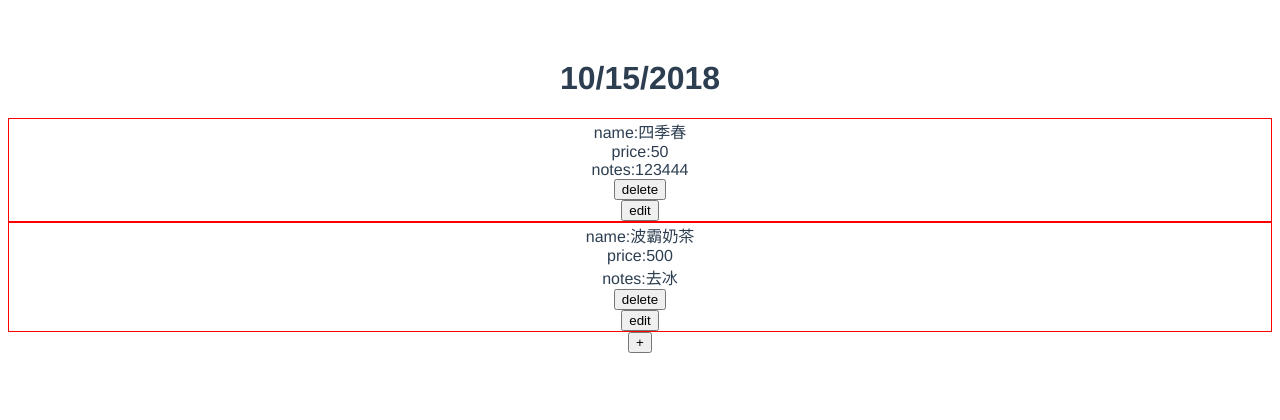
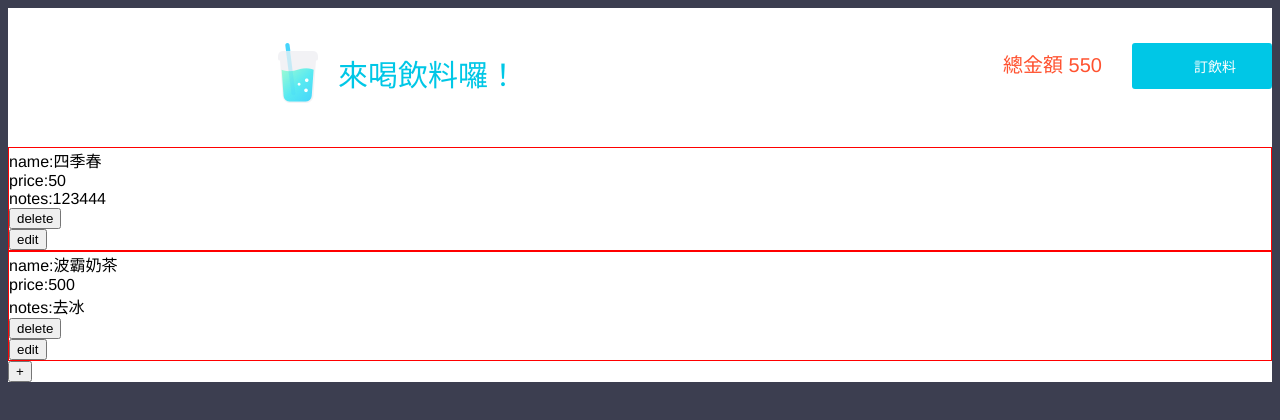
Before and after one commit to owlran/drinkOrdering, a Vue app: page / in a window 1280 px wide. Shown: the top 420 px of the page. Built offline with nearby package versions, Linux system fonts and the light colour scheme.

Commit message:
refactor(app): add computed totalAmount and header

```diff
--- a/src/App.vue
+++ b/src/App.vue
@@ -1,6 +1,6 @@
 <template lang='pug'>
   #app
-    h1 {{ currentDate }}
+    Header(:totalAmount="totalAmount")
     OrderList(:orders="orders" @deleteOrder="deleteOrderByIndex")
     AddOrder(@submitOrder="submitOrder")
 </template>
@@ -8,6 +8,7 @@
 <script>
 import OrderList from '@/components/OrderList.vue';
 import AddOrder from '@/components/AddOrder.vue';
+import Header from '@/components/Header.vue';
 
 export default {
   name: 'app',
@@ -28,10 +29,14 @@ export default {
   components: {
     OrderList,
     AddOrder,
+    Header,
   },
   computed: {
-    currentDate() {
-      return new Date().toLocaleDateString();
+    totalAmount() {
+      return this.orders.reduce((total, current) => {
+        total += current.price; // eslint-disable-line no-param-reassign
+        return total;
+      }, 0);
     },
   },
   methods: {
@@ -46,12 +51,20 @@ export default {
 </script>
 
 <style lang="scss">
+body {
+  background-color: #3c3e50;
+}
 #app {
   font-family: 'Avenir', Helvetica, Arial, sans-serif;
   -webkit-font-smoothing: antialiased;
   -moz-osx-font-smoothing: grayscale;
-  text-align: center;
-  color: #2c3e50;
-  margin-top: 60px;
+
+  width: 100%;
+  max-width: 1440px;
+  margin: 0 auto;
+  background-color: #fff;
+}
+* {
+  box-sizing: border-box;
 }
 </style>
```
